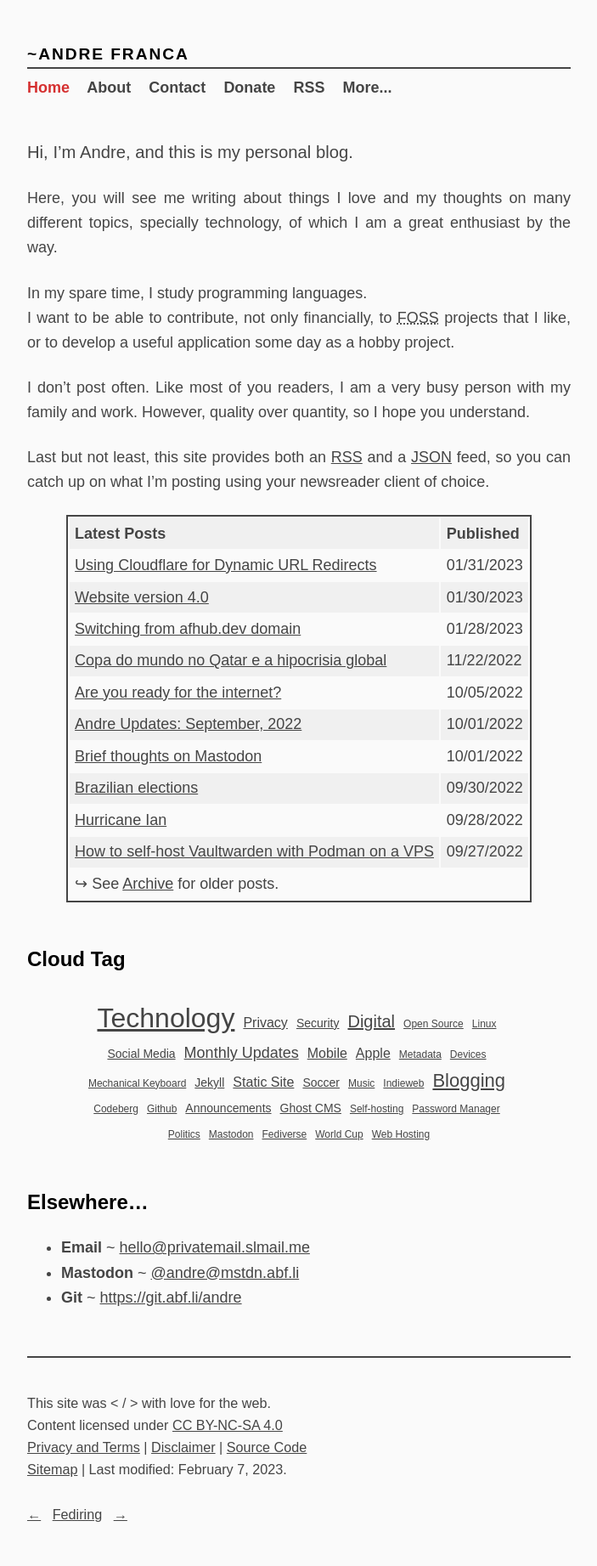
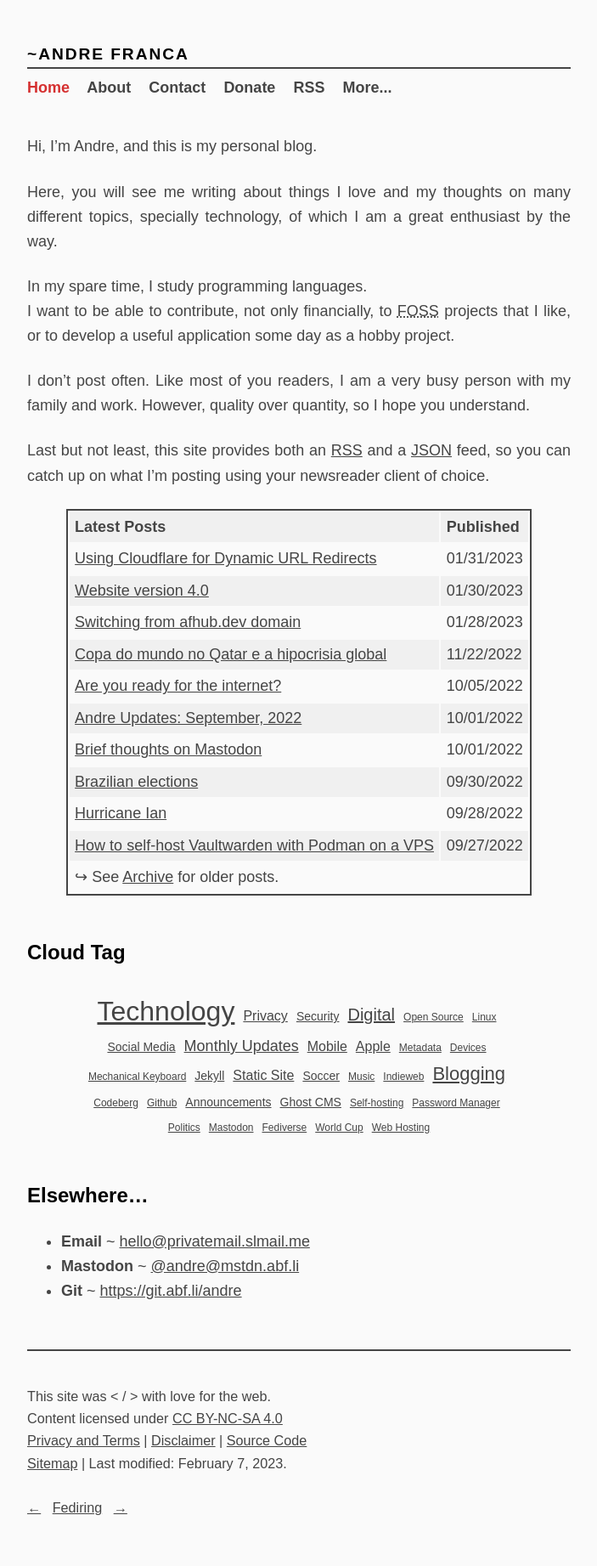
Before and after one commit to a-franca/abf.li, a Jekyll site: the page built from pages/index.md, in a window 1280 px wide. Shown: the whole page at 85% size, without its empty margins (288-991 px from the left). Built offline with Jekyll 4.4.1, drawn with Linux system fonts in a browser that asks for light colours.

Commit message:
Fix font size for home page title

```diff
--- a/_includes/style.html
+++ b/_includes/style.html
@@ -16,7 +16,7 @@
     main{ margin-bottom: 3em;}
     article{ padding: 1em 0;}
     .page-title{ margin-top: 0.8em;}
-    .index-title{ margin-top: 1.8em; font-size: var(--default-font-size); font-weight: normal; color: var(--main-text-color);}
+    .index-title{ margin-top: 1.8em; font-size: 18px; font-weight: normal; color: var(--main-text-color);}
     /* =============================================================================
         Format Nav
     ========================================================================== */
```
